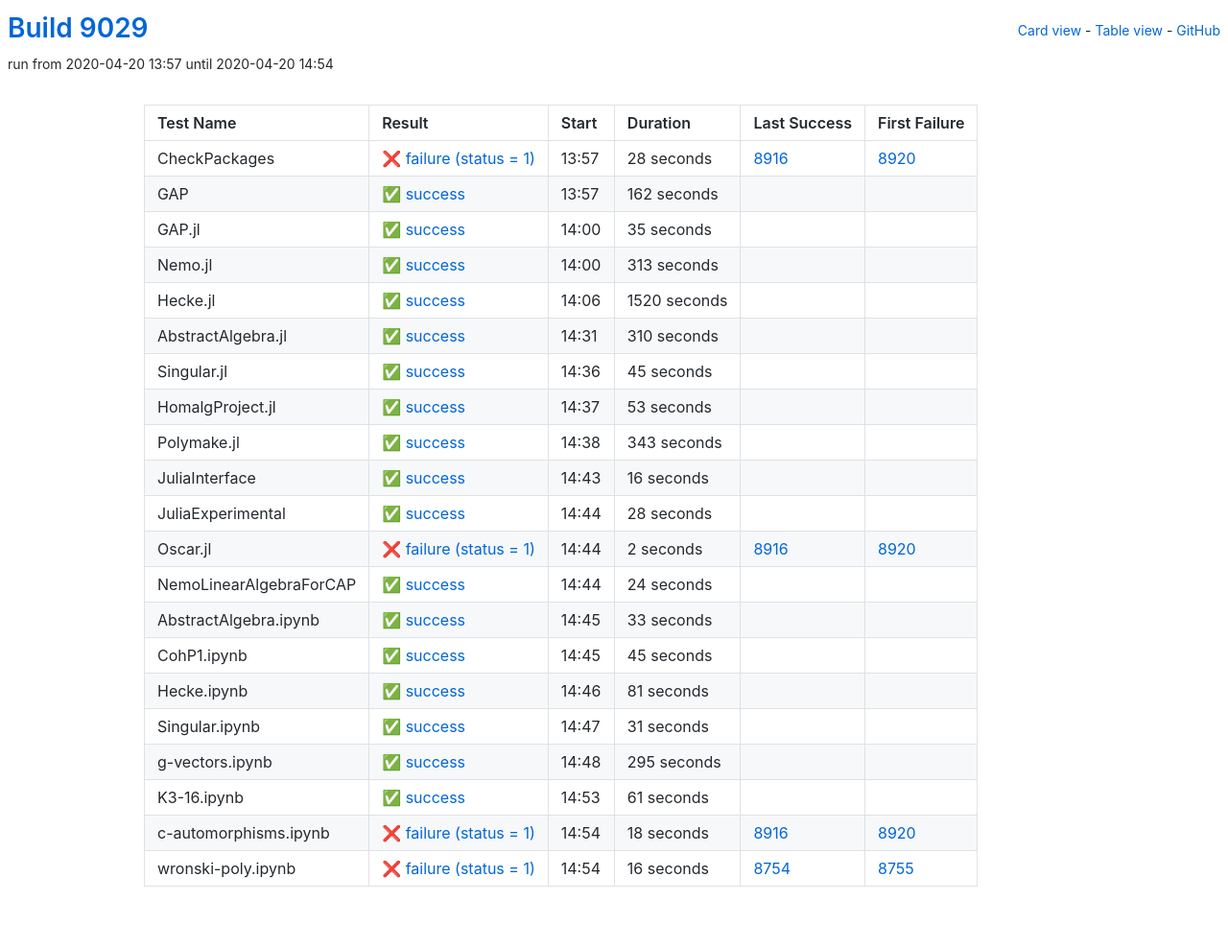
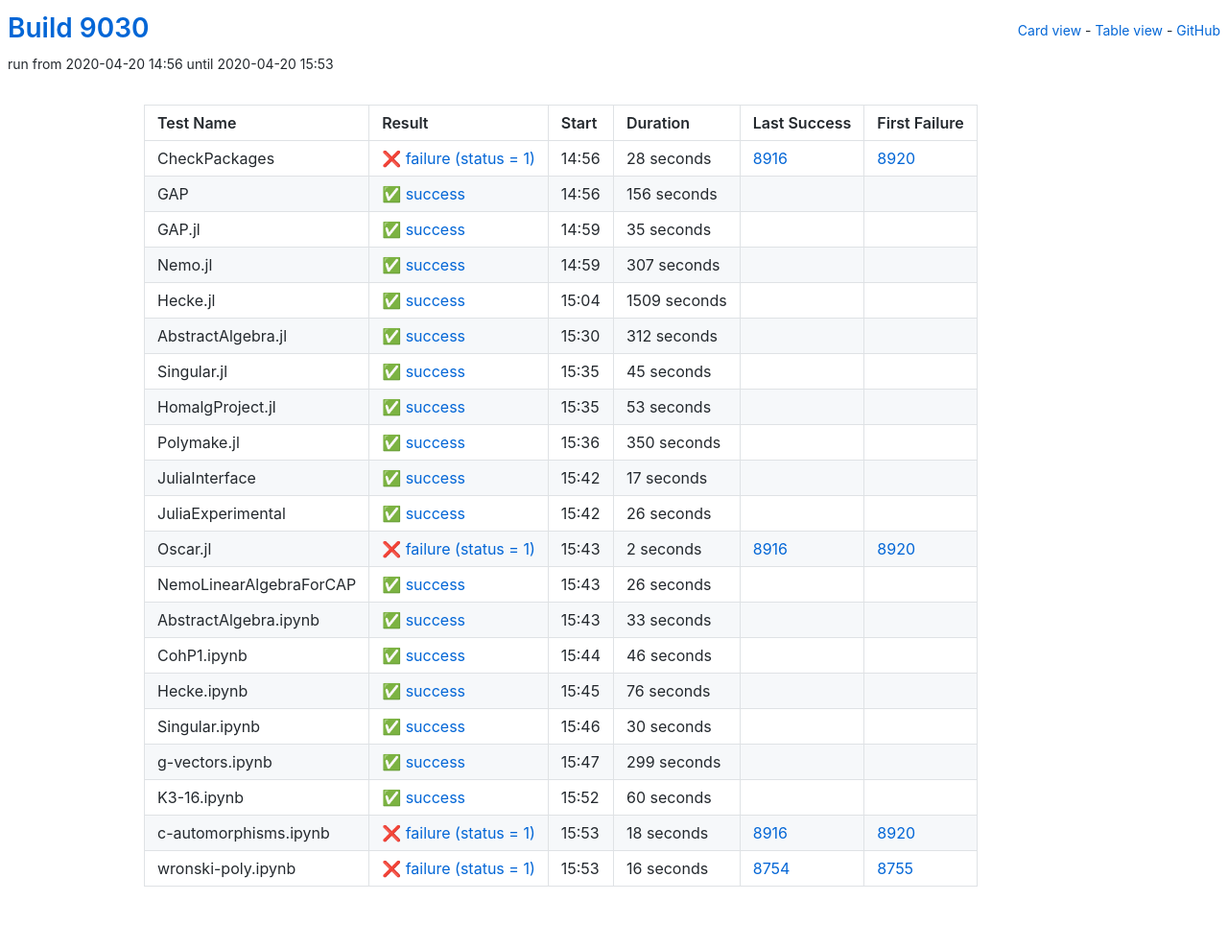
Before and after one commit to oscar-system/oscar-ci-status, a Jekyll site: the page built from table.html, in a window 1280 px wide. Shown: the whole page at 96% size. Built offline with Jekyll 4.4.1, drawn with Linux system fonts in a browser that asks for light colours.

Commit message:
Build 9030

```diff
--- a/_data/ci.yml
+++ b/_data/ci.yml
@@ -1,5 +1,5 @@
-build: 9029
-build_url: https://oscarci.mathematik.uni-kl.de/job/oscar/9029/
+build: 9030
+build_url: https://oscarci.mathematik.uni-kl.de/job/oscar/9030/
 job: oscar
 tests:
 - duration: 28
@@ -8,20 +8,20 @@ tests:
   first_failure_url: https://oscarci.mathematik.uni-kl.de/job/oscar/8920/
   last_success: 8916
   last_success_url: https://oscarci.mathematik.uni-kl.de/job/oscar/8916/
-  log: https://oscarci.mathematik.uni-kl.de/job/oscar/9029/artifact/logs/build-9029/CheckPackages.log
+  log: https://oscarci.mathematik.uni-kl.de/job/oscar/9030/artifact/logs/build-9030/CheckPackages.log
   name: CheckPackages
-  start: 2020-04-20 13:57
+  start: 2020-04-20 14:56
   status: failure
   success: false
-- duration: 162
+- duration: 156
   exitcode: 0
   first_failure: false
   first_failure_url: null
   last_success: false
   last_success_url: null
-  log: https://oscarci.mathematik.uni-kl.de/job/oscar/9029/artifact/logs/build-9029/GAP.log
+  log: https://oscarci.mathematik.uni-kl.de/job/oscar/9030/artifact/logs/build-9030/GAP.log
   name: GAP
-  start: 2020-04-20 13:57
+  start: 2020-04-20 14:56
   status: success
   success: true
 - duration: 35
@@ -30,42 +30,42 @@ tests:
   first_failure_url: null
   last_success: false
   last_success_url: null
-  log: https://oscarci.mathematik.uni-kl.de/job/oscar/9029/artifact/logs/build-9029/GAP.jl.log
+  log: https://oscarci.mathematik.uni-kl.de/job/oscar/9030/artifact/logs/build-9030/GAP.jl.log
   name: GAP.jl
-  start: 2020-04-20 14:00
+  start: 2020-04-20 14:59
   status: success
   success: true
-- duration: 313
+- duration: 307
   exitcode: 0
   first_failure: false
   first_failure_url: null
   last_success: false
   last_success_url: null
-  log: https://oscarci.mathematik.uni-kl.de/job/oscar/9029/artifact/logs/build-9029/Nemo.jl.log
+  log: https://oscarci.mathematik.uni-kl.de/job/oscar/9030/artifact/logs/build-9030/Nemo.jl.log
   name: Nemo.jl
-  start: 2020-04-20 14:00
+  start: 2020-04-20 14:59
   status: success
   success: true
-- duration: 1520
+- duration: 1509
   exitcode: 0
   first_failure: false
   first_failure_url: null
   last_success: false
   last_success_url: null
-  log: https://oscarci.mathematik.uni-kl.de/job/oscar/9029/artifact/logs/build-9029/Hecke.jl.log
+  log: https://oscarci.mathematik.uni-kl.de/job/oscar/9030/artifact/logs/build-9030/Hecke.jl.log
   name: Hecke.jl
-  start: 2020-04-20 14:06
+  start: 2020-04-20 15:04
   status: success
   success: true
-- duration: 310
+- duration: 312
   exitcode: 0
   first_failure: false
   first_failure_url: null
   last_success: false
   last_success_url: null
-  log: https://oscarci.mathematik.uni-kl.de/job/oscar/9029/artifact/logs/build-9029/AbstractAlgebra.jl.log
+  log: https://oscarci.mathematik.uni-kl.de/job/oscar/9030/artifact/logs/build-9030/AbstractAlgebra.jl.log
   name: AbstractAlgebra.jl
-  start: 2020-04-20 14:31
+  start: 2020-04-20 15:30
   status: success
   success: true
 - duration: 45
@@ -74,9 +74,9 @@ tests:
   first_failure_url: null
   last_success: false
   last_success_url: null
-  log: https://oscarci.mathematik.uni-kl.de/job/oscar/9029/artifact/logs/build-9029/Singular.jl.log
+  log: https://oscarci.mathematik.uni-kl.de/job/oscar/9030/artifact/logs/build-9030/Singular.jl.log
   name: Singular.jl
-  start: 2020-04-20 14:36
+  start: 2020-04-20 15:35
   status: success
   success: true
 - duration: 53
@@ -85,42 +85,42 @@ tests:
   first_failure_url: null
   last_success: false
   last_success_url: null
-  log: https://oscarci.mathematik.uni-kl.de/job/oscar/9029/artifact/logs/build-9029/HomalgProject.jl.log
+  log: https://oscarci.mathematik.uni-kl.de/job/oscar/9030/artifact/logs/build-9030/HomalgProject.jl.log
   name: HomalgProject.jl
-  start: 2020-04-20 14:37
+  start: 2020-04-20 15:35
   status: success
   success: true
-- duration: 343
+- duration: 350
   exitcode: 0
   first_failure: false
   first_failure_url: null
   last_success: false
   last_success_url: null
-  log: https://oscarci.mathematik.uni-kl.de/job/oscar/9029/artifact/logs/build-9029/Polymake.jl.log
+  log: https://oscarci.mathematik.uni-kl.de/job/oscar/9030/artifact/logs/build-9030/Polymake.jl.log
   name: Polymake.jl
-  start: 2020-04-20 14:38
+  start: 2020-04-20 15:36
   status: success
   success: true
-- duration: 16
+- duration: 17
   exitcode: 0
   first_failure: false
   first_failure_url: null
   last_success: false
   last_success_url: null
-  log: https://oscarci.mathematik.uni-kl.de/job/oscar/9029/artifact/logs/build-9029/JuliaInterface.log
+  log: https://oscarci.mathematik.uni-kl.de/job/oscar/9030/artifact/logs/build-9030/JuliaInterface.log
   name: JuliaInterface
-  start: 2020-04-20 14:43
+  start: 2020-04-20 15:42
   status: success
   success: true
-- duration: 28
+- duration: 26
   exitcode: 0
   first_failure: false
   first_failure_url: null
   last_success: false
   last_success_url: null
-  log: https://oscarci.mathematik.uni-kl.de/job/oscar/9029/artifact/logs/build-9029/JuliaExperimental.log
+  log: https://oscarci.mathematik.uni-kl.de/job/oscar/9030/artifact/logs/build-9030/JuliaExperimental.log
   name: JuliaExperimental
-  start: 2020-04-20 14:44
+  start: 2020-04-20 15:42
   status: success
   success: true
 - duration: 2
@@ -129,20 +129,20 @@ tests:
   first_failure_url: https://oscarci.mathematik.uni-kl.de/job/oscar/8920/
   last_success: 8916
   last_success_url: https://oscarci.mathematik.uni-kl.de/job/oscar/8916/
-  log: https://oscarci.mathematik.uni-kl.de/job/oscar/9029/artifact/logs/build-9029/Oscar.jl.log
+  log: https://oscarci.mathematik.uni-kl.de/job/oscar/9030/artifact/logs/build-9030/Oscar.jl.log
   name: Oscar.jl
-  start: 2020-04-20 14:44
+  start: 2020-04-20 15:43
   status: failure
   success: false
-- duration: 24
+- duration: 26
   exitcode: 0
   first_failure: false
   first_failure_url: null
   last_success: false
   last_success_url: null
-  log: https://oscarci.mathematik.uni-kl.de/job/oscar/9029/artifact/logs/build-9029/NemoLinearAlgebraForCAP.log
+  log: https://oscarci.mathematik.uni-kl.de/job/oscar/9030/artifact/logs/build-9030/NemoLinearAlgebraForCAP.log
   name: NemoLinearAlgebraForCAP
-  start: 2020-04-20 14:44
+  start: 2020-04-20 15:43
   status: success
   success: true
 - duration: 33
@@ -151,64 +151,64 @@ tests:
   first_failure_url: null
   last_success: false
   last_success_url: null
-  log: https://oscarci.mathematik.uni-kl.de/job/oscar/9029/artifact/logs/build-9029/AbstractAlgebra.ipynb.log
+  log: https://oscarci.mathematik.uni-kl.de/job/oscar/9030/artifact/logs/build-9030/AbstractAlgebra.ipynb.log
   name: AbstractAlgebra.ipynb
-  start: 2020-04-20 14:45
+  start: 2020-04-20 15:43
   status: success
   success: true
-- duration: 45
+- duration: 46
   exitcode: 0
   first_failure: false
   first_failure_url: null
   last_success: false
   last_success_url: null
-  log: https://oscarci.mathematik.uni-kl.de/job/oscar/9029/artifact/logs/build-9029/CohP1.ipynb.log
+  log: https://oscarci.mathematik.uni-kl.de/job/oscar/9030/artifact/logs/build-9030/CohP1.ipynb.log
   name: CohP1.ipynb
-  start: 2020-04-20 14:45
+  start: 2020-04-20 15:44
   status: success
   success: true
-- duration: 81
+- duration: 76
   exitcode: 0
   first_failure: false
   first_failure_url: null
   last_success: false
   last_success_url: null
-  log: https://oscarci.mathematik.uni-kl.de/job/oscar/9029/artifact/logs/build-9029/Hecke.ipynb.log
+  log: https://oscarci.mathematik.uni-kl.de/job/oscar/9030/artifact/logs/build-9030/Hecke.ipynb.log
   name: Hecke.ipynb
-  start: 2020-04-20 14:46
+  start: 2020-04-20 15:45
   status: success
   success: true
-- duration: 31
+- duration: 30
   exitcode: 0
   first_failure: false
   first_failure_url: null
   last_success: false
   last_success_url: null
-  log: https://oscarci.mathematik.uni-kl.de/job/oscar/9029/artifact/logs/build-9029/Singular.ipynb.log
+  log: https://oscarci.mathematik.uni-kl.de/job/oscar/9030/artifact/logs/build-9030/Singular.ipynb.log
   name: Singular.ipynb
-  start: 2020-04-20 14:47
+  start: 2020-04-20 15:46
   status: success
   success: true
-- duration: 295
+- duration: 299
   exitcode: 0
   first_failure: false
   first_failure_url: null
   last_success: false
   last_success_url: null
-  log: https://oscarci.mathematik.uni-kl.de/job/oscar/9029/artifact/logs/build-9029/g-vectors.ipynb.log
+  log: https://oscarci.mathematik.uni-kl.de/job/oscar/9030/artifact/logs/build-9030/g-vectors.ipynb.log
   name: g-vectors.ipynb
-  start: 2020-04-20 14:48
+  start: 2020-04-20 15:47
   status: success
   success: true
-- duration: 61
+- duration: 60
   exitcode: 0
   first_failure: false
   first_failure_url: null
   last_success: false
   last_success_url: null
-  log: https://oscarci.mathematik.uni-kl.de/job/oscar/9029/artifact/logs/build-9029/K3-16.ipynb.log
+  log: https://oscarci.mathematik.uni-kl.de/job/oscar/9030/artifact/logs/build-9030/K3-16.ipynb.log
   name: K3-16.ipynb
-  start: 2020-04-20 14:53
+  start: 2020-04-20 15:52
   status: success
   success: true
 - duration: 18
@@ -217,9 +217,9 @@ tests:
   first_failure_url: https://oscarci.mathematik.uni-kl.de/job/oscar/8920/
   last_success: 8916
   last_success_url: https://oscarci.mathematik.uni-kl.de/job/oscar/8916/
-  log: https://oscarci.mathematik.uni-kl.de/job/oscar/9029/artifact/logs/build-9029/c-automorphisms.ipynb.log
+  log: https://oscarci.mathematik.uni-kl.de/job/oscar/9030/artifact/logs/build-9030/c-automorphisms.ipynb.log
   name: c-automorphisms.ipynb
-  start: 2020-04-20 14:54
+  start: 2020-04-20 15:53
   status: failure
   success: false
 - duration: 16
@@ -228,8 +228,8 @@ tests:
   first_failure_url: https://oscarci.mathematik.uni-kl.de/job/oscar/8755/
   last_success: 8754
   last_success_url: https://oscarci.mathematik.uni-kl.de/job/oscar/8754/
-  log: https://oscarci.mathematik.uni-kl.de/job/oscar/9029/artifact/logs/build-9029/wronski-poly.ipynb.log
+  log: https://oscarci.mathematik.uni-kl.de/job/oscar/9030/artifact/logs/build-9030/wronski-poly.ipynb.log
   name: wronski-poly.ipynb
-  start: 2020-04-20 14:54
+  start: 2020-04-20 15:53
   status: failure
   success: false
```
Also changed, not shown: README.md.
